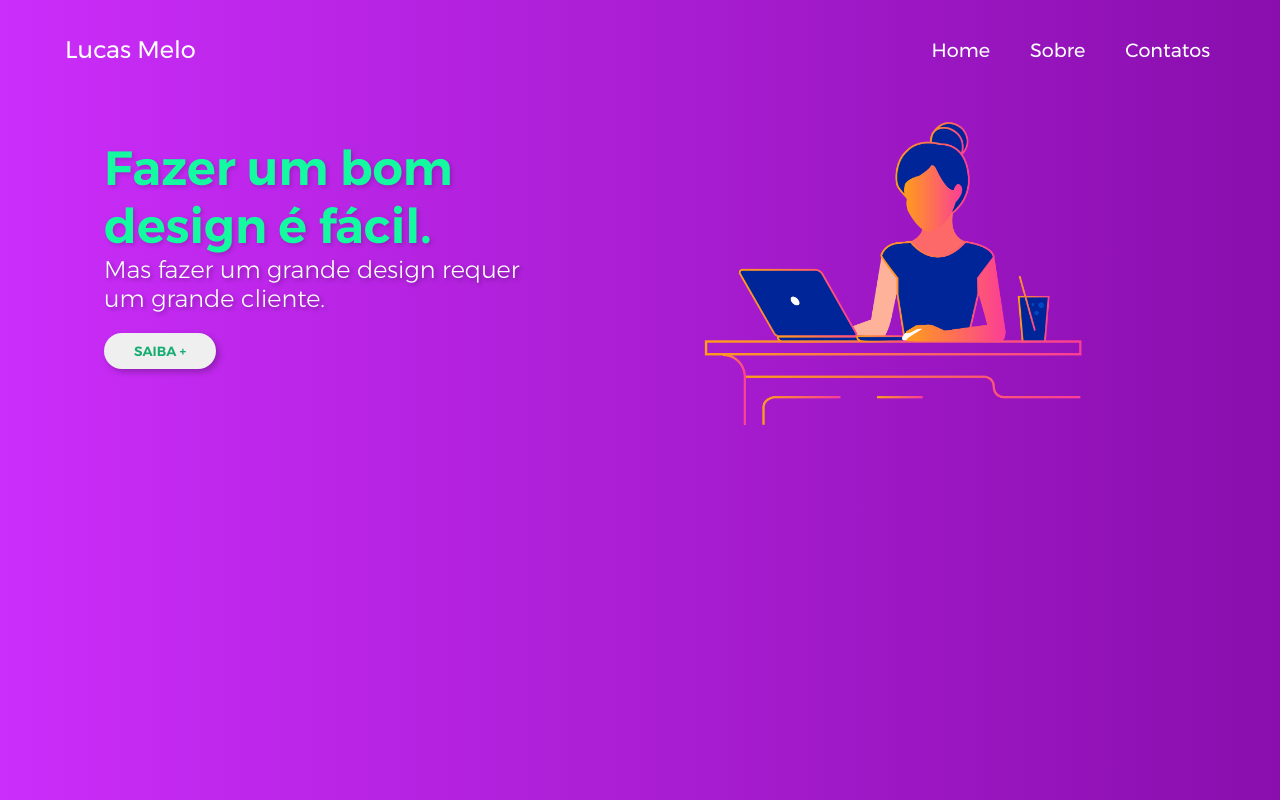
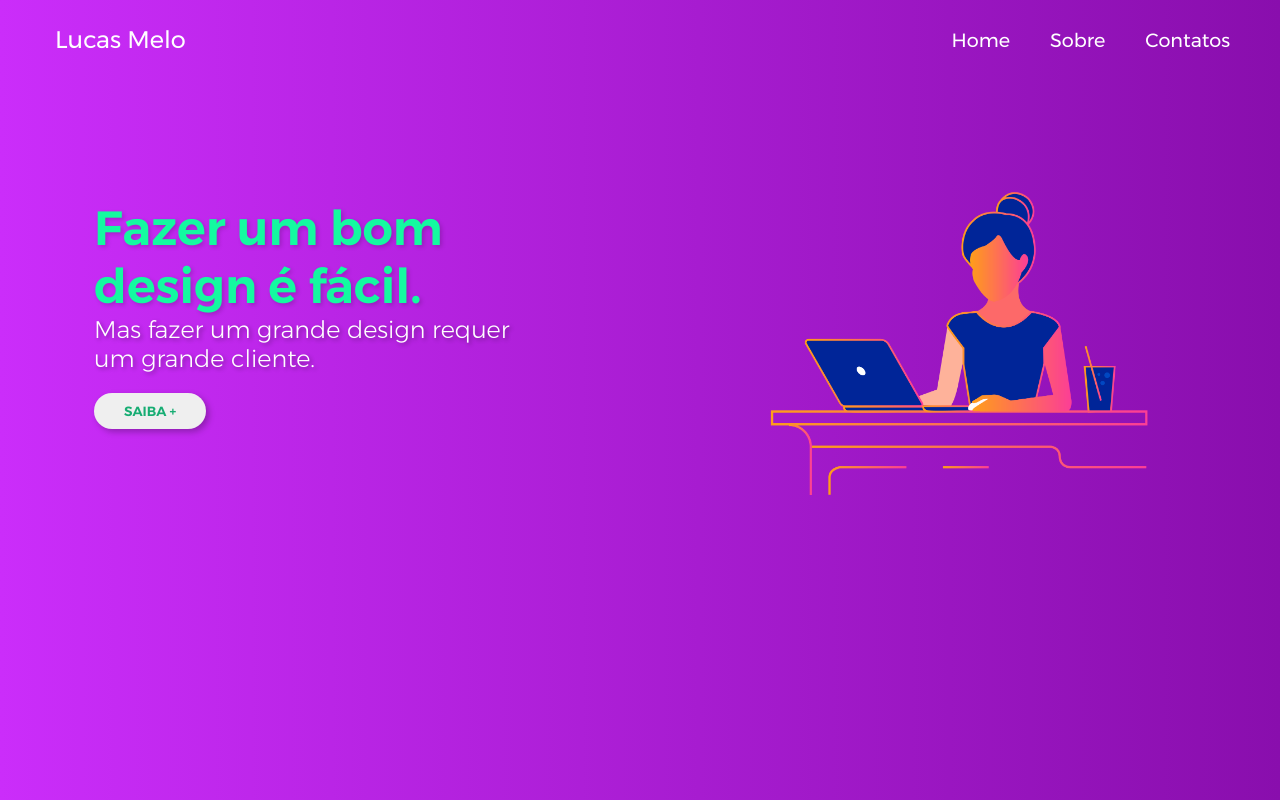
Before and after one commit to LucasMeloTorres/landdesigner, a plain HTML site: page index.html in a window 1280 px wide. Drawn offline with Linux system fonts and the light colour scheme.

Commit message:
atualização 04.05

```diff
--- a/responsiv.css
+++ b/responsiv.css
@@ -1 +1,6 @@
 @charset "UTF-8";
+
+/*media queries*/
+@media screen {
+
+}
--- a/style.css
+++ b/style.css
@@ -30,15 +30,15 @@
 }
 
 /*estilo header*/
-header{
+body{
+    max-width: 1800px;
     background-image: linear-gradient(to left, #890EAD, #CB2DFA);
-    padding: 20px;
-    width: 100%;
-    height: 100vh;
+
 }
 .contentheader{
     display: flex;
     justify-content: space-between;
+    flex-wrap: wrap;
     align-items: center;
     margin-left: 30px;
     margin-right: 30px;
@@ -51,7 +51,13 @@ header{
     font-size: 1.5rem;
     color: white;
     font-weight: normal;
-    padding: 15px;
+    margin: 20px;
+    padding: 5px;
+}
+.logo:hover{
+    color: var(--tiffane);
+    transition: 0.5s;
+    border-left: 2px solid var(--tiffane);
 }
 
 /*estilo navegação*/
@@ -67,14 +73,18 @@ header{
     color: white;
     padding: 10px;
 }
+.navbar a:hover{
+    color: var(--tiffane);
+    transition: 0.5s;
+    border-left: 2px solid var(--tiffane);
+}
 
 /*estilo contener banner*/
 .contentbanner{
     display: flex;
     justify-content: space-around;
     align-content: center;
-    margin-top: 30px;
-
+    margin-top: 90px;
 }
 
 /*estilo contener textos - botão*/
@@ -100,12 +110,12 @@ header{
 
 /*estilo contener imagem*/
 .contentimg{
-    width: 40vw;
-
+    width: 40%;
+    text-align: center;
 }
 .imgbanner{
-    max-width: 50vw;
     width: 400px;
+    margin-top: 10px;
 }
 
 /*estilo contener imagem*/
@@ -117,5 +127,9 @@ header{
     color: var(--tiffaneescro);
     margin-top: 20px;
     box-shadow: 3px 3px 6px rgba(0, 0, 0, 0.26);
+}
 
+.bts:hover{
+    color: white;
+    background-color: var(--tiffane);
 }
```
Also changed, not shown: index.html (+3 -0 lines).
